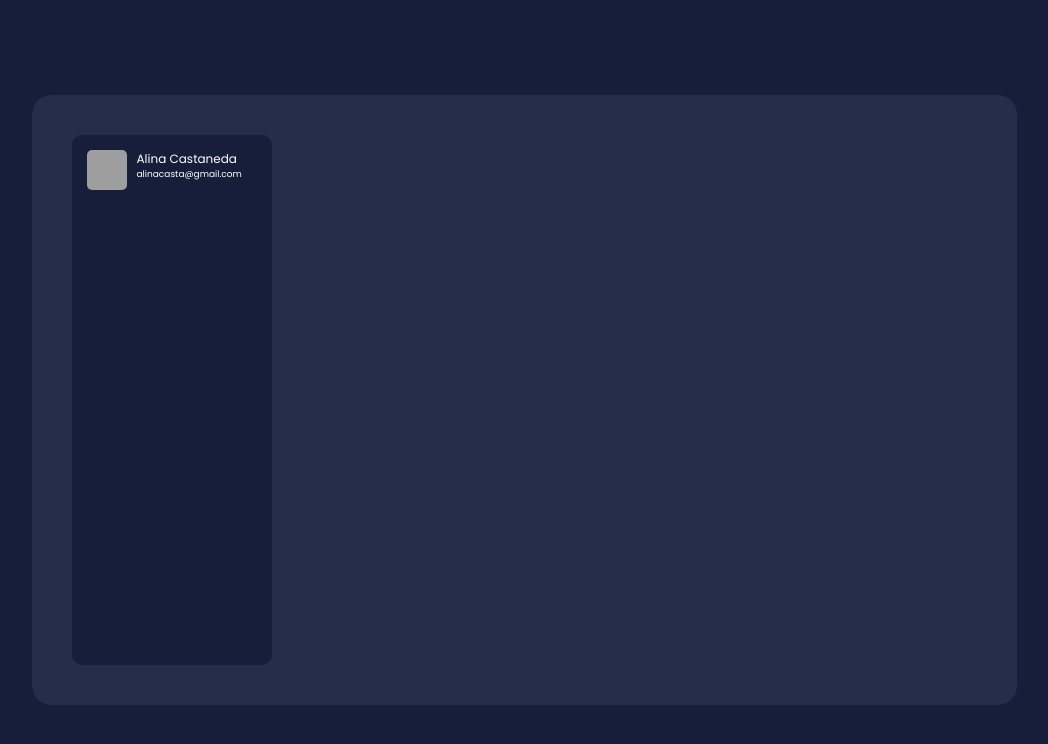
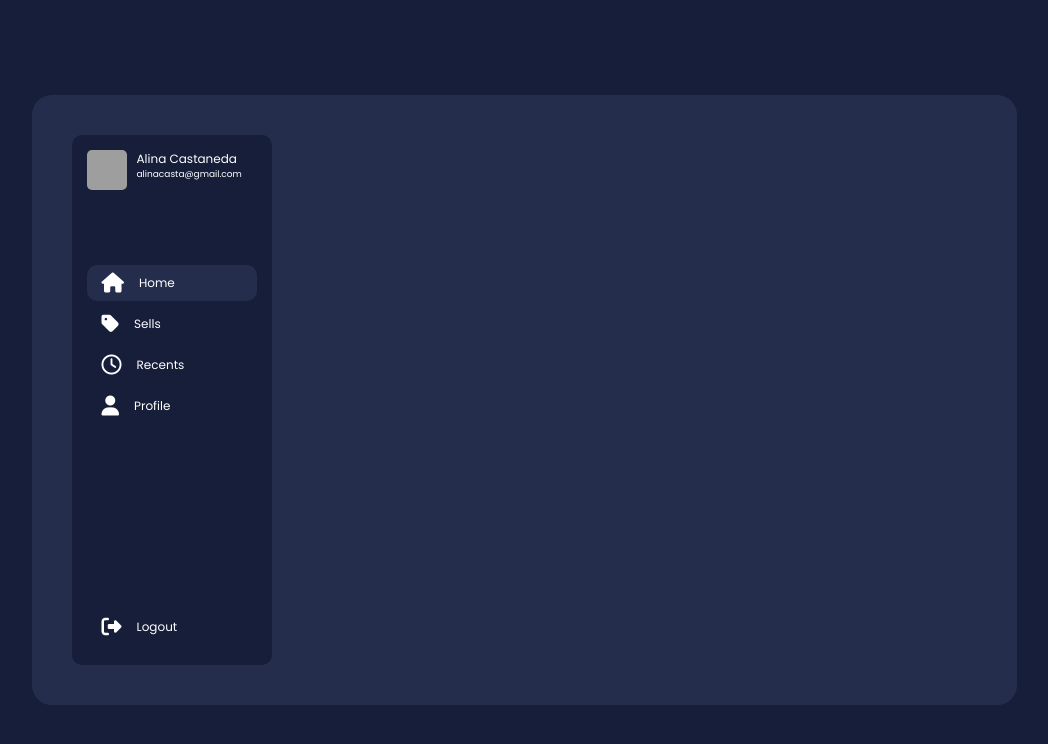
Before and after one commit to AghazadaMurad/SaleSense, a plain HTML site: page pages/app/index.html in a window 1280 px wide. Shown: the whole page, without its empty margins (116-1164 px from the left). Drawn offline with Linux system fonts and the light colour scheme; grey boxes are pictures that could not be loaded.

Commit message:
complete aside section

```diff
--- a/main.css
+++ b/main.css
@@ -6,6 +6,8 @@
   --pink: #f570b5;
   --green: #84cca4;
   --yellow: #cb9770;
+
+  --transition: all 200ms linear;
 }
 
 * {
--- a/pages/app/index.html
+++ b/pages/app/index.html
@@ -5,12 +5,20 @@
     <meta http-equiv="X-UA-Compatible" content="IE=edge" />
     <meta name="viewport" content="width=device-width, initial-scale=1.0" />
     <title>SaleSense</title>
+    <link
+      rel="stylesheet"
+      href="https://cdnjs.cloudflare.com/ajax/libs/font-awesome/6.4.0/css/all.min.css"
+      integrity="sha512-iecdLmaskl7CVkqkXNQ/ZH/XLlvWZOJyj7Yy7tcenmpD1ypASozpmT/E0iPtmFIB46ZmdtAc9eNBvH0H/ZpiBw=="
+      crossorigin="anonymous"
+      referrerpolicy="no-referrer"
+    />
     <link rel="stylesheet" href="../../main.css" />
     <link rel="stylesheet" href="style.css" />
   </head>
   <body>
     <main class="app">
       <aside>
+        <!-- Profile starts-->
         <div class="profile">
           <div class="profile--picture"></div>
           <div class="profile--desc">
@@ -18,6 +26,56 @@
             <p class="profile--email">alinacasta@gmail.com</p>
           </div>
         </div>
+        <!-- Profile ends -->
+
+        <!-- Nav starts -->
+
+        <nav>
+          <ul class="menu--list">
+            <li class="menu--list--item active">
+              <a href="index.html" class="nav--link">
+                <div class="list--icon">
+                  <i class="fa-solid fa-house"></i>
+                </div>
+                <span>Home</span>
+              </a>
+            </li>
+            <li class="menu--list--item">
+              <a href="#" class="nav--link">
+                <div class="list--icon">
+                  <i class="fa-solid fa-tag"></i>
+                </div>
+                <span>Sells</span>
+              </a>
+            </li>
+            <li class="menu--list--item">
+              <a href="#" class="nav--link">
+                <div class="list--icon">
+                  <i class="fa-regular fa-clock"></i>
+                </div>
+                <span>Recents</span>
+              </a>
+            </li>
+            <li class="menu--list--item">
+              <a href="#" class="nav--link">
+                <div class="list--icon">
+                  <i class="fa-solid fa-user"></i>
+                </div>
+                <span>Profile</span>
+              </a>
+            </li>
+          </ul>
+        </nav>
+        <div class="logout--link">
+          <a href="#" class="nav--link">
+            <div class="list--icon">
+              <i class="fa-solid fa-right-from-bracket"></i>
+            </div>
+            <span>Logout</span>
+          </a>
+        </div>
+
+        <!-- Nav ends -->
       </aside>
       <section></section>
     </main>
--- a/pages/app/style.css
+++ b/pages/app/style.css
@@ -4,6 +4,7 @@
   height: 610px;
   border-radius: 20px;
   padding: 40px;
+  display: flex;
 }
 
 aside {
@@ -20,6 +21,7 @@ aside {
 .profile {
   display: flex;
   align-items: flex-start;
+  margin-bottom: 75px;
 }
 
 .profile--picture {
@@ -41,3 +43,52 @@ aside {
 .profile--email {
   font-size: 9px;
 }
+
+nav {
+  height: 100%;
+}
+
+.menu--list {
+  list-style: none;
+  text-align: center;
+  height: 100%;
+  display: flex;
+  flex-direction: column;
+}
+
+.menu--list--item,
+.logout--link {
+  border-radius: 10px;
+  padding: 8px 15px;
+  margin-bottom: 5px;
+  transition: var(--transition);
+}
+
+.menu--list--item.active,
+.menu--list--item:hover,
+.logout--link:hover {
+  background-color: var(--light-blue);
+}
+
+.menu--list--item:last-child {
+  justify-self: flex-end;
+}
+
+.nav--link {
+  font-size: 12px;
+  display: flex;
+  align-items: center;
+  text-decoration: none;
+  color: #fff;
+}
+
+.list--icon {
+  color: #fff;
+  margin-right: 15px;
+}
+
+.list--icon i {
+  color: #fff;
+  display: block;
+  font-size: 20px;
+}
```
Also changed, not shown: index.html (+7 -0 lines).
